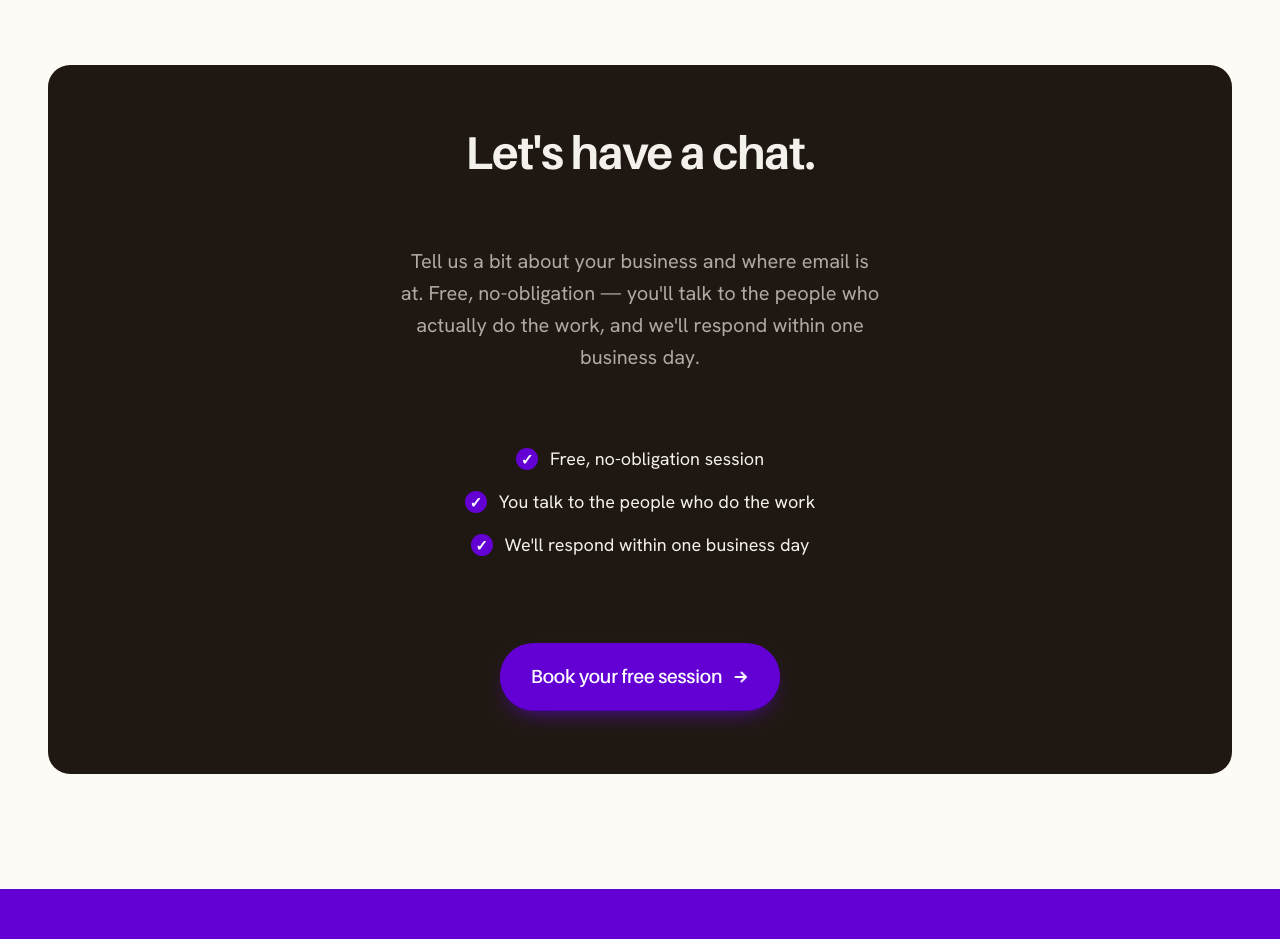
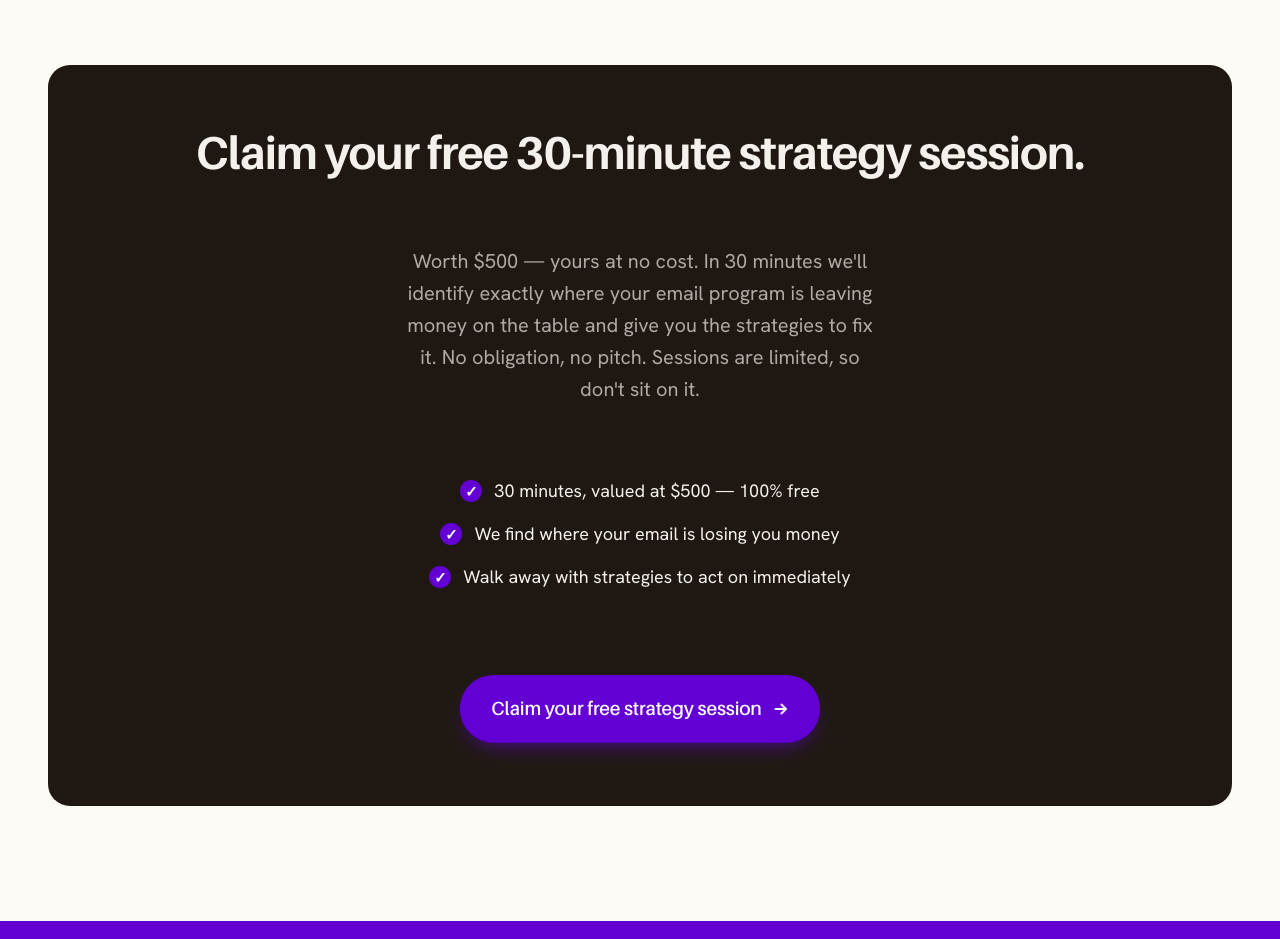
Before and after one commit to t-bowd/beyond-open-rate, a Next.js app: page /blog in a window 1280 px wide. Shown: the part 4060-4999 px from the top of the page. Built offline with nearby package versions, Linux system fonts and the light colour scheme; a web font is replaced by a local one.

Commit message:
Update Contact CTA to lead with free strategy session value prop
Headline, description, bullets and button copy now all reinforce the
30-minute/$500 session offer and limited availability.

Co-Authored-By: Claude Sonnet 4.6 <noreply@anthropic.com>

```diff
--- a/components/Contact.tsx
+++ b/components/Contact.tsx
@@ -7,19 +7,20 @@ export default function Contact() {
     <section className="section cta" id="contact" data-screen-label="Contact">
       <div className="wrap">
         <Reveal className="cta-card cta-card-simple">
-          <h2>Let&apos;s have a chat.</h2>
+          <h2>Claim your free 30-minute strategy session.</h2>
           <p>
-            Tell us a bit about your business and where email is at. Free,
-            no-obligation — you&apos;ll talk to the people who actually do
-            the work, and we&apos;ll respond within one business day.
+            Worth $500 — yours at no cost. In 30 minutes we&apos;ll identify
+            exactly where your email program is leaving money on the table and
+            give you the strategies to fix it. No obligation, no pitch.
+            Sessions are limited, so don&apos;t sit on it.
           </p>
           <ul className="cta-list">
-            <li><span className="tick">✓</span> Free, no-obligation session</li>
-            <li><span className="tick">✓</span> You talk to the people who do the work</li>
-            <li><span className="tick">✓</span> We&apos;ll respond within one business day</li>
+            <li><span className="tick">✓</span> 30 minutes, valued at $500 — 100% free</li>
+            <li><span className="tick">✓</span> We find where your email is losing you money</li>
+            <li><span className="tick">✓</span> Walk away with strategies to act on immediately</li>
           </ul>
           <Link href="/strategy-session" className="btn btn-primary btn-lg btn-arrow">
-            Book your free session <ArrowIcon />
+            Claim your free strategy session <ArrowIcon />
           </Link>
         </Reveal>
       </div>
```
